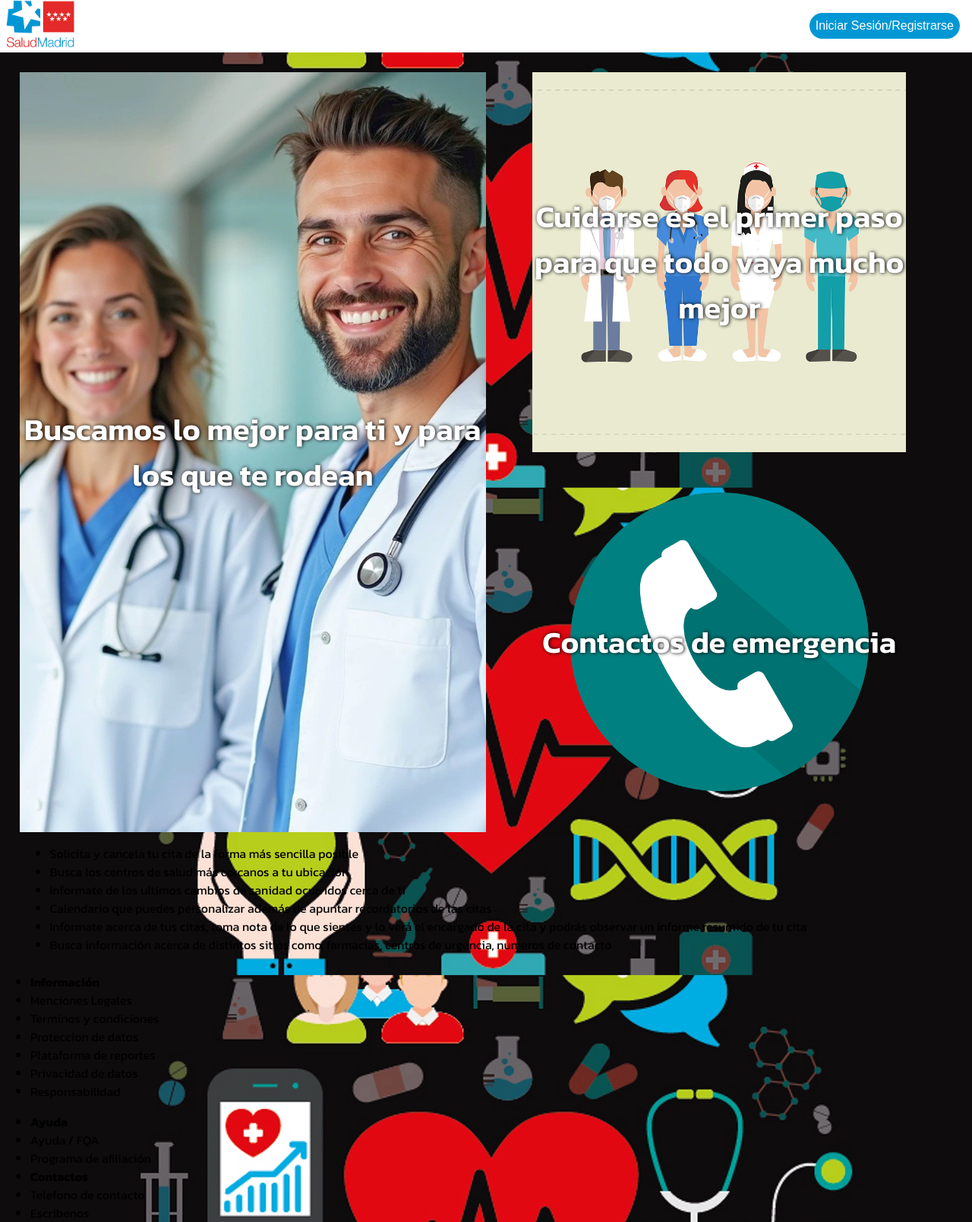
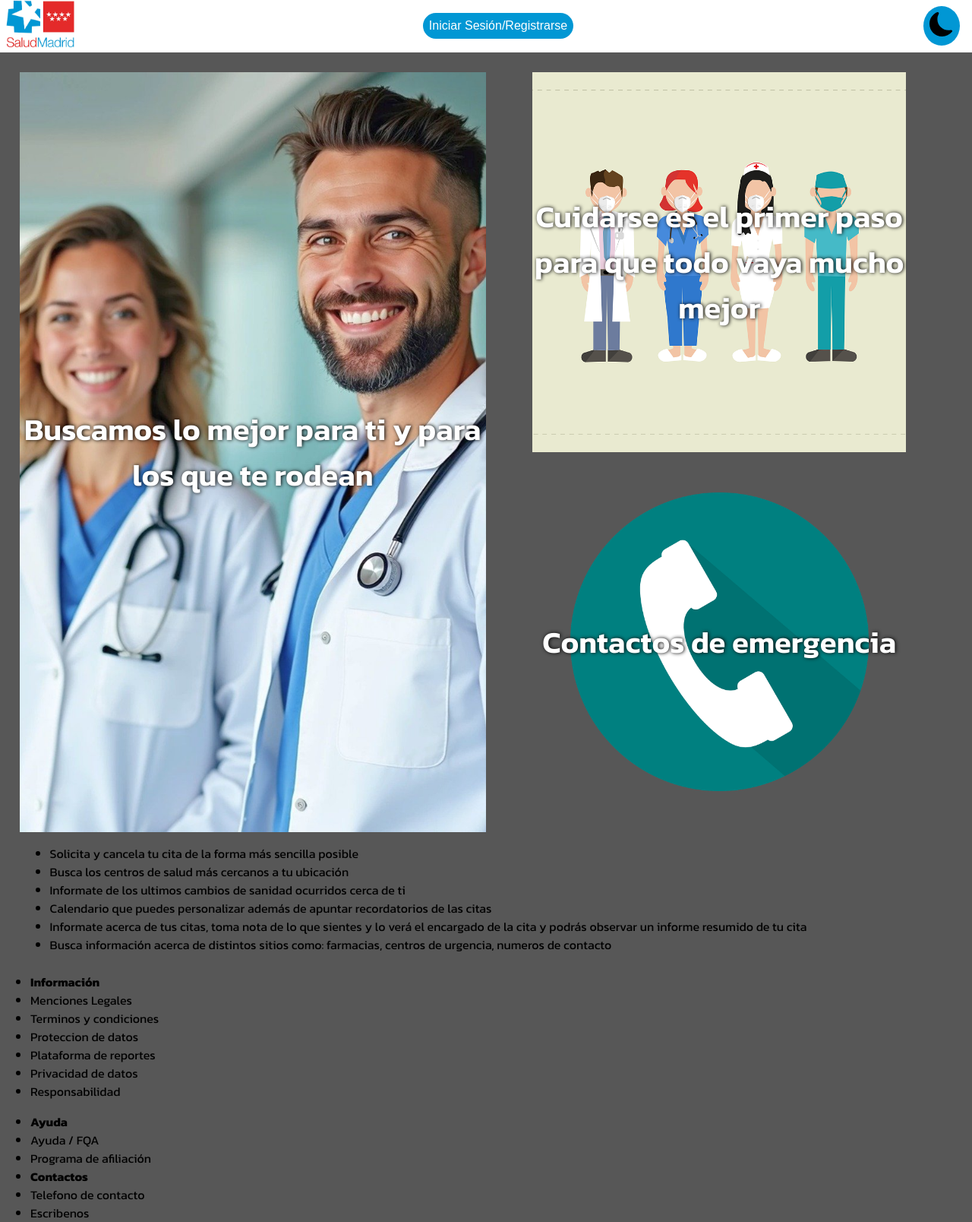
Before and after one commit to BlasAST/CitasMedicas, a Flask app: page / in a window 1280 px wide. Shown: the whole page at 76% size. Run offline with Flask 3, Linux system fonts and the light colour scheme.

Commit message:
Varios cambios sobre css para el cambio de fondo. Tiempo invertido= 40 min.

```diff
--- a/CitasMedicas/database/conexion.py
+++ b/CitasMedicas/database/conexion.py
@@ -6,8 +6,8 @@ def conectado():
         connection = mysql.connector.connect(
             host = 'localhost',
             database = 'citasmedicas',
-            user = '1234',
-            password = '1234'
+            user = 'root',
+            password = ''
         )
         if connection.is_connected():
             db_info = connection.get_server_info()
--- a/CitasMedicas/static/css/estilosIndex.css
+++ b/CitasMedicas/static/css/estilosIndex.css
@@ -9,15 +9,14 @@ body{
     height: 100vh;
 }
 
-.margen{
-    margin: 2%;
-}
+
 .header{
     display: flex;
     justify-content: space-between;
-    background-color: white;
     align-items: center;
 }
+
+
 .hero {
     display: grid;
     grid-template-columns: 50% 50%;
--- a/CitasMedicas/static/css/estilosMain.css
+++ b/CitasMedicas/static/css/estilosMain.css
@@ -3,10 +3,10 @@ body,figure{
 }
 
 body{
-    background-color: rgba(0, 0, 0, 0.445);
+
     cursor: url(../imgs/cursor.svg), auto;
-    background-image: url(../imgs/FondoOscuro.png);
-    background-size: 100vw;
+    /* background-image: url(../imgs/FondoOscuro.png); */
+    /* background-size: 100vw; */
     font-family: "Kanit";
     /* font-family: "Raleway"; */
 }
@@ -31,3 +31,32 @@ button a{
     text-decoration: none;
     color: white;
 }
+
+.fondo button > *{
+    width: 2rem;
+}
+.fondo button{
+    border-radius: 50%;
+}
+.fondo button:first-child:hover img{
+    filter: invert(100);
+}
+
+.fondo > button{
+    display: none;
+}
+.fondo .activo{
+    display: block;
+}
+
+.margen{
+    margin: 2%;
+}
+
+.white{
+    background-color: white;
+}
+
+.dark{
+    background-color: rgba(0, 0, 0, 0.658);
+}
--- a/CitasMedicas/static/js/index.js
+++ b/CitasMedicas/static/js/index.js
@@ -5,6 +5,7 @@ function iniciar(){
         // Primera redireccion de la pagina de inicio a seleccion de
         // Inicio de sesión o registro
         redirecciones1();
+        cambiarFondo();
     }
     if(window.location.pathname=='/logReg'){
         // Redireccion segun se pulse el boton de inicio de sesión o register
@@ -24,6 +25,30 @@ function redirecciones1(){
     botonIniReg.addEventListener("click",()=>{
         window.location.href='/logReg';
     })
+}
+
+function cambiarFondo(){
+    let botones = document.querySelector(".fondo");
+    let header = document.querySelector(".header");
+    let container = document.querySelector(".container");
+    console.log(botones.firstElementChild)
+    console.log(header,container);
+
+    botones.lastElementChild.addEventListener("click",()=>{
+        botones.lastElementChild.classList.toggle("activo");
+        botones.firstElementChild.classList.toggle("activo");
+        header.classList.toggle("dark");
+        container.classList.toggle("white");
+        container.classList.toggle("dark");
+    })
+    botones.firstElementChild.addEventListener("click",()=>{
+        botones.firstElementChild.classList.toggle("activo");
+        botones.lastElementChild.classList.toggle("activo");
+        header.classList.toggle("white");
+        container.classList.toggle("white");
+        container.classList.toggle("dark");
+    })
+
 }
 
 function redirecciones2(){
--- a/CitasMedicas/templates/index/index.html
+++ b/CitasMedicas/templates/index/index.html
@@ -6,9 +6,13 @@
 
 {%block container%}
 
-<div class="header">
+<div class="header white">
     <figure><img src="static/imgs/logoSanidad.png" alt=""></figure>
     <button class="logReg">Iniciar Sesión/Registrarse</button>
+    <div class="fondo">
+        <button><figure><img src="static/imgs/sun.svg" alt=""></figure></button>
+        <button class="activo"><figure><img src="static/imgs/moon.svg" alt=""></figure></button>
+    </div>
 </div>
 
 <div class="main">
--- a/CitasMedicas/templates/partials/main.html
+++ b/CitasMedicas/templates/partials/main.html
@@ -13,7 +13,7 @@
     {%block moreStyles%}{% endblock %}
 </head>
 <body>
-    <div class="container">
+    <div class="container dark">
         {% block container%}{% endblock %}
     </div>
 </body>
```
Also changed, not shown: CitasMedicas/static/imgs/moon.svg (added), CitasMedicas/static/imgs/sun.svg (added), 2 other files.
